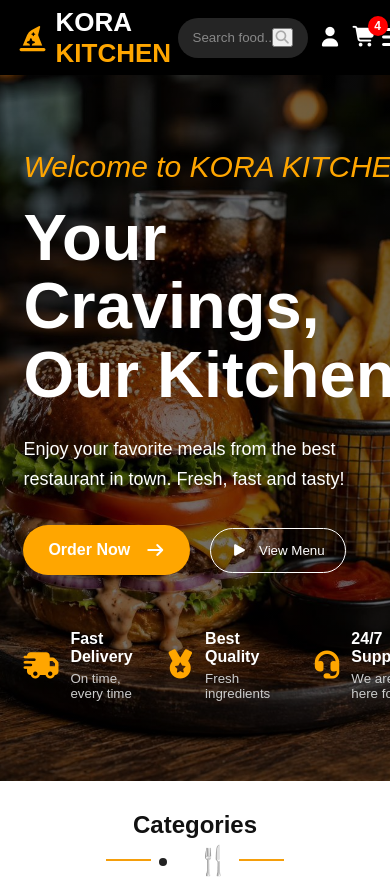
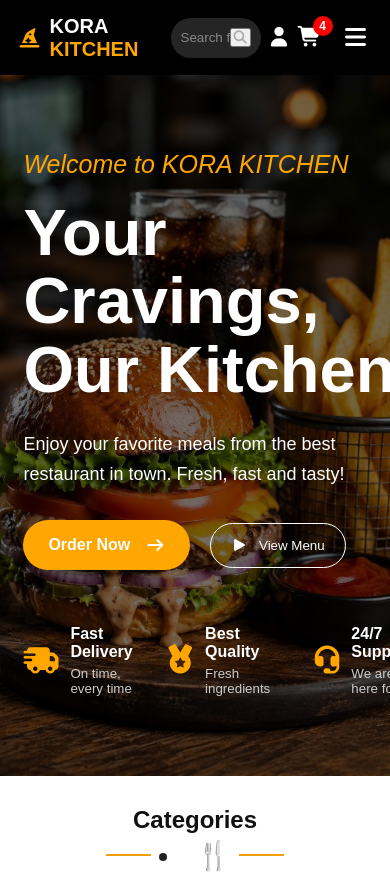
Before and after one commit to ukogodwin5-commits/restaurant-website, a plain HTML site: page index.html in a window 390 px wide. Shown: the top 880 px of the page. Drawn offline with Linux system fonts and the light colour scheme.

Commit message:
initial website

```diff
--- a/styles.css
+++ b/styles.css
@@ -162,6 +162,8 @@ body{
 @media (max-width: 800px) {
     .menu-button {
         display: block;
+    margin-left: 14px;
+    flex-shrink: 0;
     }
 
     .nav-links {
@@ -211,7 +213,7 @@ body{
 
 .welcome{
     color:  hsl(39, 100%, 50%);;
-    font-size: 30px;
+    font-size: 25px;
     margin-bottom: 20px;
     font-style: italic;
 }
@@ -487,7 +489,7 @@ body{
 
 /* Phones */
 
-@media (max-width: 600px) {
+@media (max-width: 620px) {
 
     .categories {
         padding: 30px 15px;
@@ -516,6 +518,23 @@ body{
 /* Small phones */
 
 @media (max-width: 400px) {
+
+  .logo {
+    font-size: 20px;
+  }
+
+  .nav-action {
+    gap: 6px;
+  }
+
+  .search-box {
+    width: 90px;
+    padding: 0 10px;
+  }
+
+  .menu-button {
+    margin-left: 18px;
+  }
 
     .category-container {
         grid-template-columns: 1fr 1fr;
```
